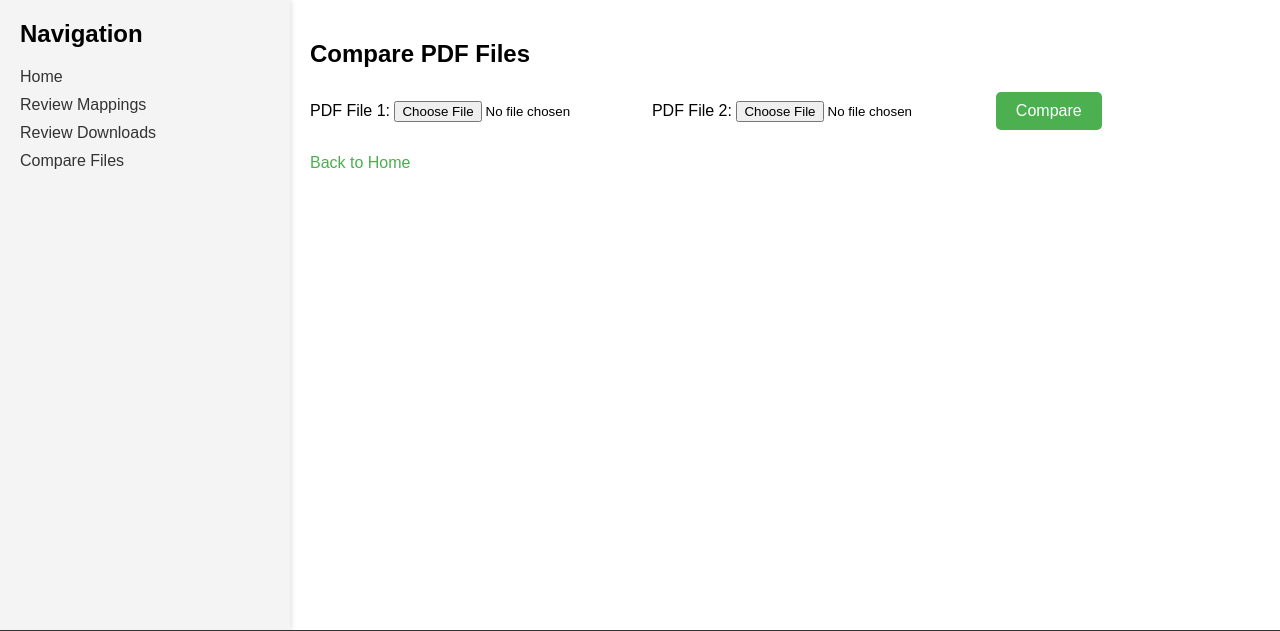
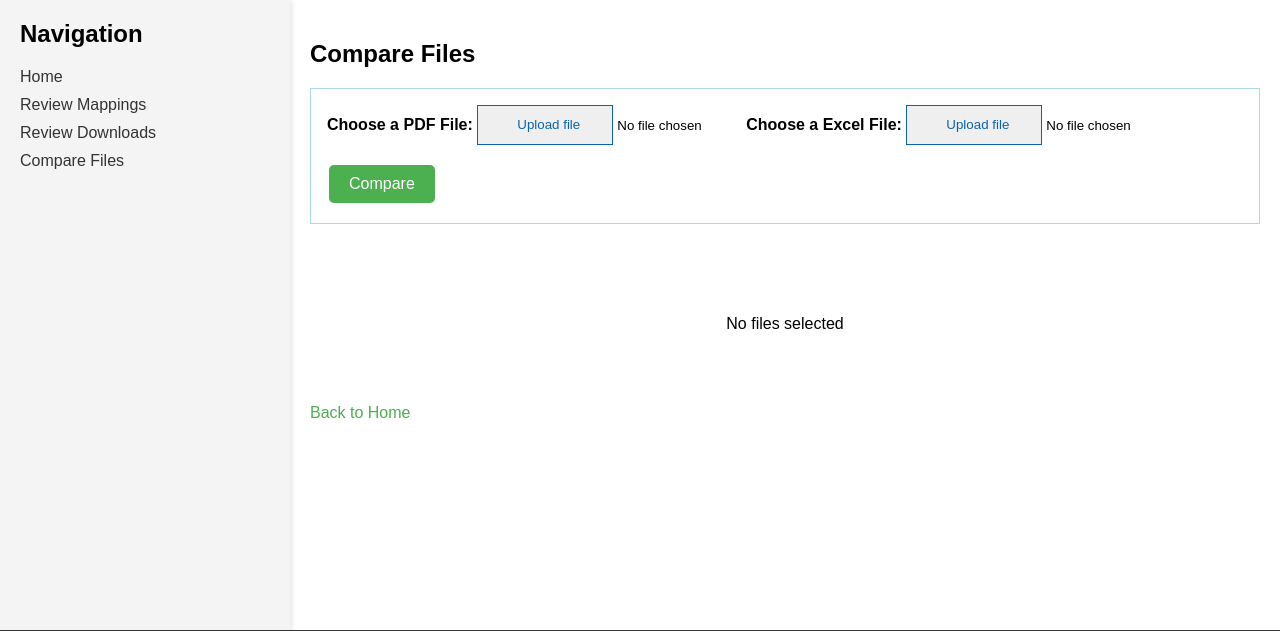
Before and after one commit to AshokModhave143/pdf-form-reader, a Flask app: page /compare_files in a window 1280 px wide. Shown: the part 100-731 px from the top of the page. Run offline with Flask 3, Linux system fonts and the light colour scheme; grey boxes are pictures that could not be loaded.

Commit message:
fix: add file compare files

```diff
--- a/project/web/app.py
+++ b/project/web/app.py
@@ -48,7 +48,7 @@ def review_downloads():
     return render_template('_downloads.html', xlsx_files=xlsx_files)
 
 @app.route('/download/excel/<filename>', methods=['GET'])
-def download_excel(filename):
+def process_download_excel(filename):
     excel_folder = app.config['EXCEL_FOLDER']
     # Call the function to download the specified Excel file
     return download_excel(filename, excel_folder)
--- a/project/web/static/styles.css
+++ b/project/web/static/styles.css
@@ -181,6 +181,67 @@ a:hover {
     overflow-x: auto;
 }
 
+.compare-files form {
+    display: inline-flex;
+    flex-wrap: wrap;
+    justify-content: flex-start;
+    align-items: center;
+    gap: 1rem;
+    border: 1px solid lightblue;
+    padding: 1rem;
+}
+
+.file-upload label {
+    font-size: 16px;
+    font-weight: bold;
+}
+
+input[type="file"] {
+    position: relative;
+}
+input[type="file"]::file-selector-button {
+    width: 136px;
+    color: transparent;
+    height: 2.5rem;
+    border: 1px solid #0964b0
+}
+
+input[type="file"]::before {
+    position: absolute;
+    pointer-events: none;
+    top: 0.5rem;
+    left: 1rem;
+    width: 2rem;
+    content: "";
+    background-image: url("https://img.icons8.com/?size=100&id=tWt9XCfjK1WM&format=png&color=000000");
+}
+input[type="file"]::after {
+    position: absolute;
+    pointer-events: none;
+    top: 0.8rem;
+    left: 2.5rem;
+    color: #0964b0;
+    content: "Upload file";
+}
+/* file upload button hover state */
+input[type="file"]::file-selector-button:hover {
+    background-color: #f3f4f6;
+  }
+
+  /* file upload button active state */
+  input[type="file"]::file-selector-button:active {
+    background-color: #e5e7eb;
+  }
+
+.comparison-tables {
+    margin: 0;
+}
+.comparison-tables .no-files-selected {
+    display: flex;
+    justify-content: center;
+    align-items: center;
+    height: 10rem;
+}
 .tables-wrapper {
     display: flex; /* Displays tables in a row */
     align-items: flex-start;
--- a/project/web/templates/_compare_files.html
+++ b/project/web/templates/_compare_files.html
@@ -1,22 +1,36 @@
 {% extends "base.html" %} {% block content %}
 <div class="compare-files">
-  <h2>Compare PDF Files</h2>
+  <h2>Compare Files</h2>
   <form method="POST" enctype="multipart/form-data">
-    <label for="pdf_file1">PDF File 1:</label>
-    <input type="file" name="pdf_file1" id="pdf_file1" required />
+    <div class="file-upload">
+      <label for="pdf_file">Choose a PDF File:</label>
+      <input type="file" name="pdf_file" id="pdf_file" accept=".pdf" required />
+    </div>
 
-    <label for="pdf_file2">PDF File 2:</label>
-    <input type="file" name="pdf_file2" id="pdf_file2" required />
+    <div class="file-upload">
+      <label for="excel_file">Choose a Excel File:</label>
+      <input
+        type="file"
+        name="excel_file"
+        id="excel_file"
+        accept=".xls, .xlsx"
+        required
+      />
+    </div>
 
     <button type="submit">Compare</button>
   </form>
 </div>
 
-{% if form_data1 and form_data2 %}
+{% if not pdf_form_data and not excel_json_data %}
+<div class="comparison-tables">
+  <div class="no-files-selected">No files selected</div>
+</div>
+{% endif %} {% if pdf_form_data and excel_json_data %}
 <div class="comparison-tables">
   <div class="tables-wrapper">
     <div class="table-container">
-      <h3>PDF File 1</h3>
+      <h3>PDF File: {{ pdf_file_name }}</h3>
       <table>
         <thead>
           <tr>
@@ -26,7 +40,7 @@
           </tr>
         </thead>
         <tbody>
-          {% for field in form_data1.values() %}
+          {% for field in pdf_form_data.values() %}
           <tr>
             <td>{{ field.label }}</td>
             <td>{{ field.customLabel }}</td>
@@ -38,7 +52,7 @@
     </div>
 
     <div class="table-container">
-      <h3>PDF File 2</h3>
+      <h3>Excel File: {{ excel_file_name }}</h3>
       <table>
         <thead>
           <tr>
@@ -48,7 +62,7 @@
           </tr>
         </thead>
         <tbody>
-          {% for field in form_data2.values() %}
+          {% for field in excel_json_data %}
           <tr>
             <td>{{ field.label }}</td>
             <td>{{ field.customLabel }}</td>
--- a/project/web/templates/_downloads.html
+++ b/project/web/templates/_downloads.html
@@ -3,7 +3,7 @@
 <ul class="file-list">
   {% for file in xlsx_files %}
   <li>
-    <a href="{{ url_for('download_excel', filename=file | urlencode) }}"
+    <a href="{{ url_for('process_download_excel', filename=file | urlencode) }}"
       >{{ file }}</a
     >
   </li>
```
Also changed, not shown: project/pdf_processor/file_management.py (+94 -26 lines), 3 other files.
